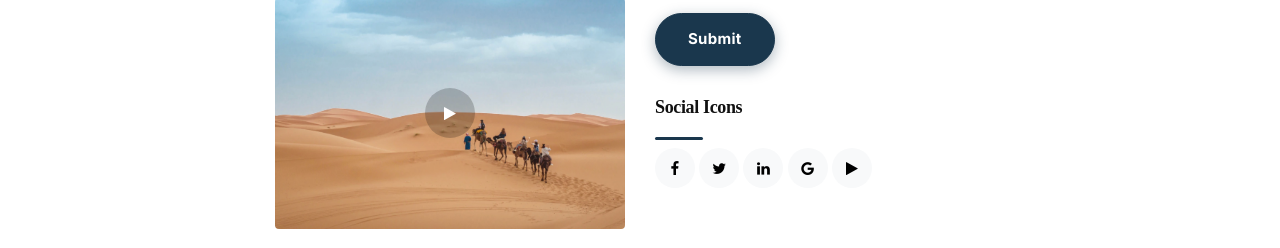
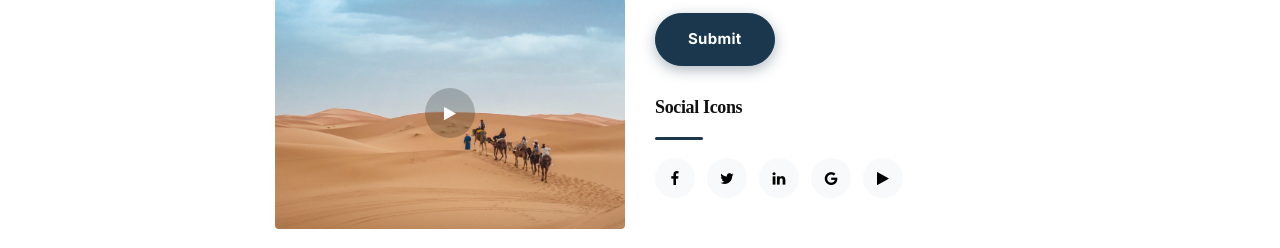
Before and after one commit to Sudhanva-droid/Memora_vacations, a plain HTML site: page elements.html in a window 1280 px wide. Shown: the part 2750-2998 px from the top of the page. Drawn offline with nearby package versions, Linux system fonts and the light colour scheme; files whose address does not match are found by name; a web font is replaced by a local one.

Commit message:
Update style.css

```diff
--- a/css/style.css
+++ b/css/style.css
@@ -1584,3 +1584,18 @@ p {
 .site-menu a:hover {
   color: #ffd166 !important;
 }
+.social-icons {
+  display: flex !important;
+  gap: 12px;
+  margin-top: 10px;
+}
+
+.social-icons li {
+  list-style: none;
+}
+
+.social-icons li a {
+  display: flex !important;
+  align-items: center;
+  justify-content: center;
+}
```
